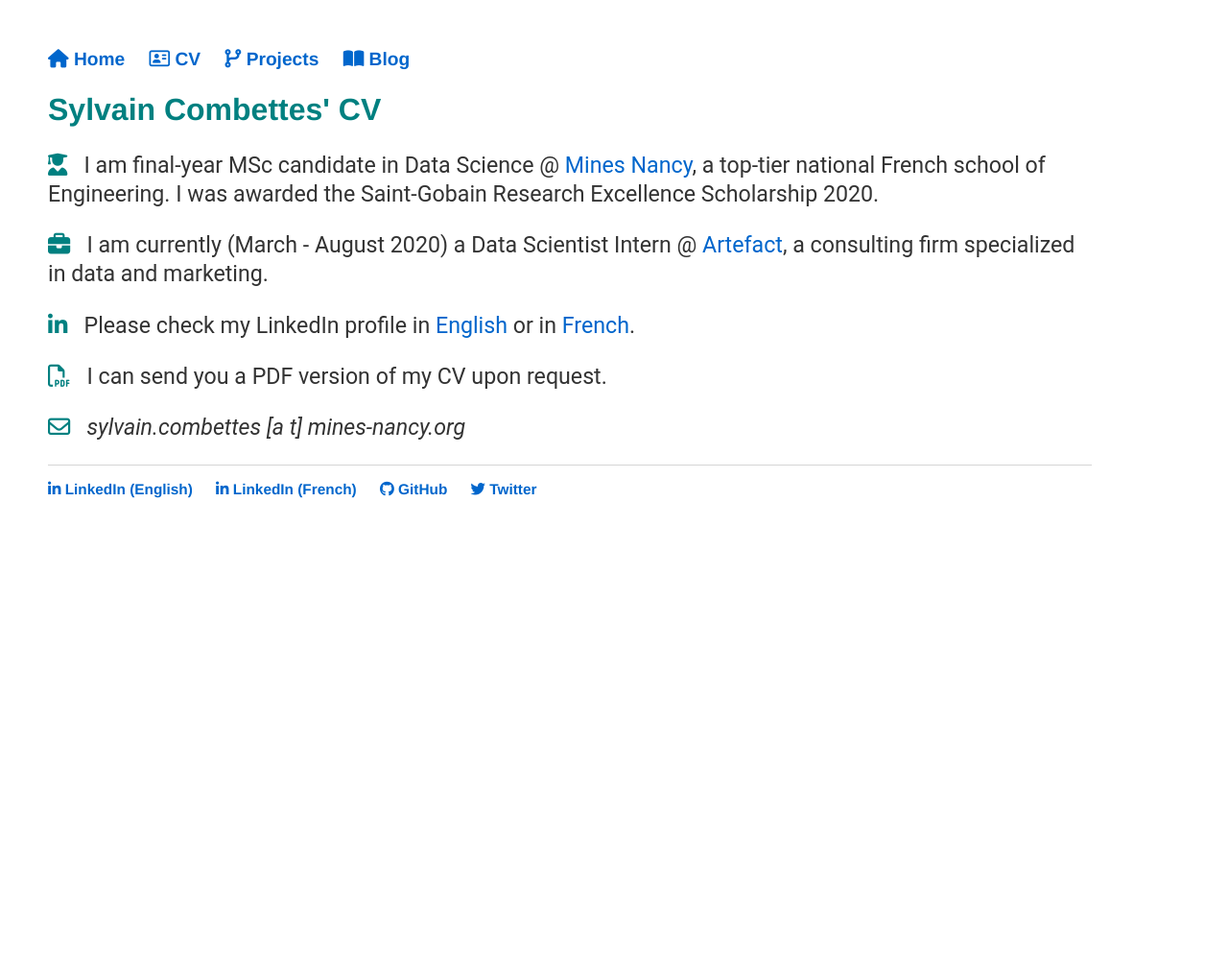
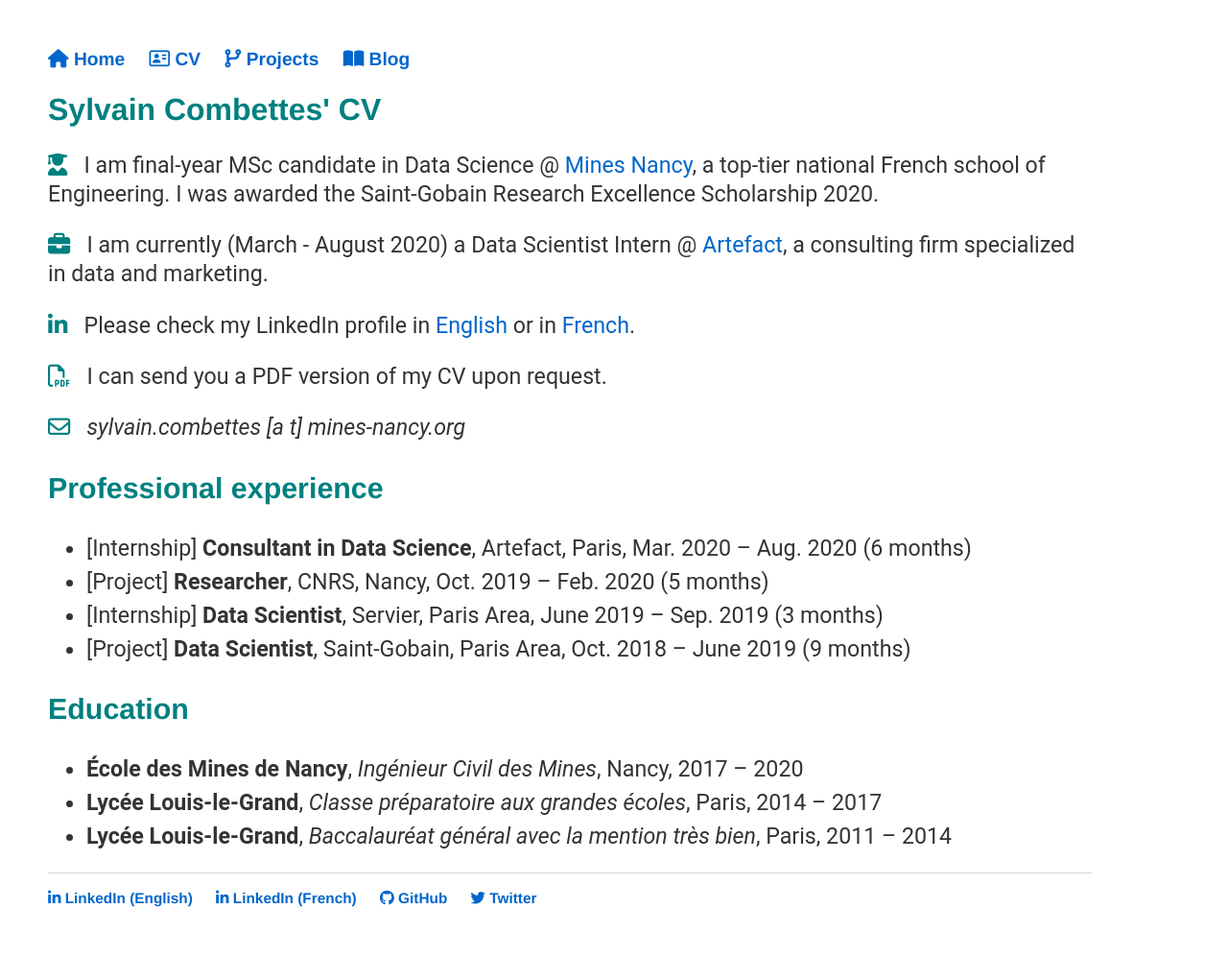
Before and after one commit to sylvaincom/sylvaincom.github.io, a Jekyll site: the page built from cv/index.html, in a window 1280 px wide. Shown: the whole page at 96% size. Built offline with Jekyll 4.4.1, drawn with Linux system fonts in a browser that asks for light colours; nearby versions of some CDN libraries; before the commit the page ends 900 px from its top, so only the background shows below that.

Commit message:
Adding short experience and education info

```diff
--- a/cv/index.html
+++ b/cv/index.html
@@ -17,4 +17,24 @@
 
 <p> <i class="far fa-envelope" style="color:#008080"></i> &nbsp; <i>sylvain.combettes [a t] mines-nancy.org</i></p>
 
+<h3>Professional experience</h3>
+
+<ul>
+  <li>[Internship] <b>Consultant in Data Science</b>, Artefact, Paris, Mar. 2020 – Aug. 2020 (6 months)</li>
+
+  <li>[Project] <b>Researcher</b>, CNRS, Nancy, Oct. 2019 – Feb. 2020 (5 months)</li>
+
+  <li>[Internship] <b>Data Scientist</b>, Servier, Paris Area, June 2019 – Sep. 2019 (3 months)</li>
+
+  <li>[Project] <b>Data Scientist</b>, Saint-Gobain, Paris Area, Oct. 2018 – June 2019 (9 months)</li>
+</ul>
+
+<h3>Education</h3>
+
+<ul>
+  <li><b>École des Mines de Nancy</b>, <i>Ingénieur Civil des Mines</i>, Nancy, 2017 – 2020</li>
+  <li><b>Lycée Louis-le-Grand</b>, <i>Classe préparatoire aux grandes écoles</i>, Paris, 2014 – 2017</li>
+  <li><b>Lycée Louis-le-Grand</b>, <i>Baccalauréat général avec la mention très bien</i>, Paris, 2011 – 2014 </li>
+</ul>
+
 </div>
```
